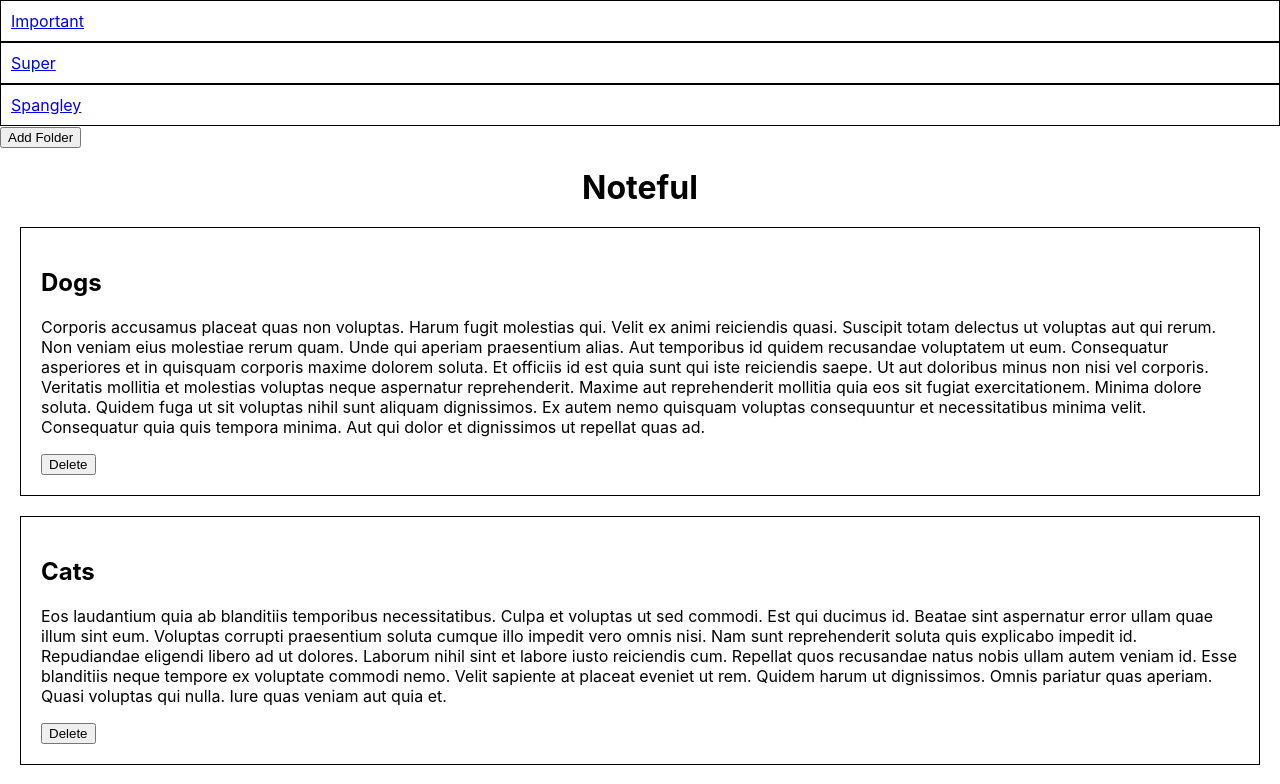
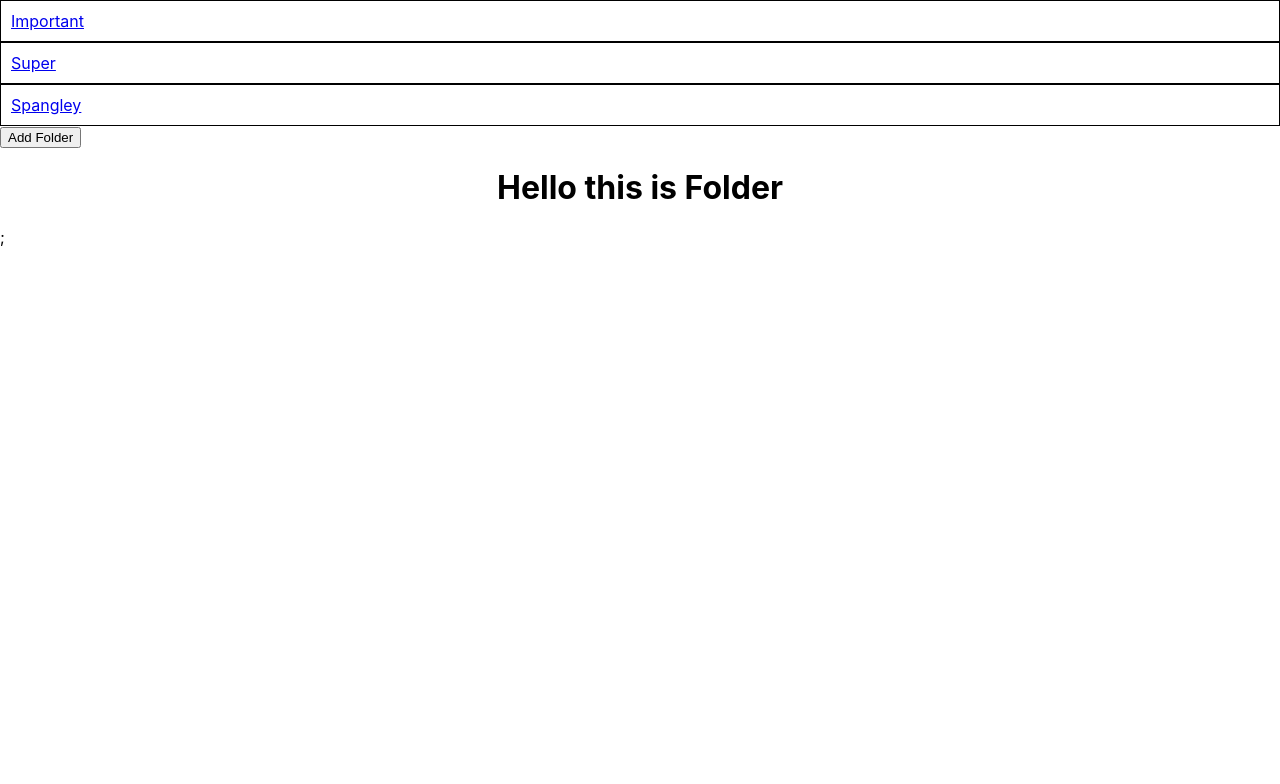
Before and after one commit to christineyoo/noteful, a React (Create React App) app: page /folder in a window 1280 px wide. Shown: the top 784 px of the page. Built offline with nearby package versions, Linux system fonts and the light colour scheme.

Commit message:
added routing to Folder component

```diff
--- a/src/App.js
+++ b/src/App.js
@@ -1,6 +1,8 @@
 import React, { Component } from "react";
 import { Route, Switch } from "react-router-dom";
 import Main from "./main.js";
+import Folder from "./Folder.js";
+
 import "./App.css";
 
 class App extends Component {
@@ -137,7 +139,15 @@ class App extends Component {
   render() {
     return (
       <div className="App">
+        <Route path="/folder" render={(props) => (
+            <Folder
+              {...props}
+              notes={this.state.notes}
+              folders={this.state.folders}
+            />
+          )} />
         <Route
+          exact
           path="/"
           render={(props) => (
             <Main
@@ -147,7 +157,6 @@ class App extends Component {
             />
           )}
         />
-        <Route path="/folder/:folder-id" />
       </div>
     );
   }
--- a/src/Folder.js
+++ b/src/Folder.js
@@ -1,8 +1,23 @@
+// Folder is responsible for rendering the notes that are in the folder that the user clicked.
 import React, { Component } from "react";
+import Sidebar from "./sidebar.js";
 
 class Folder extends Component {
+  displayNotesOfFolder = () => {
+    const folders = this.props.folders;
+    const folderOneId = "b0715efe-ffaf-11e8-8eb2-f2801f1b9fd1";
+    const filteredFolders = folders.filter((folder, i) => folder.id === folderOneId);
+  console.log(filteredFolders);
+  }
+
   render() {
-    return <div>Hello this is FOlder</div>;
+    return (
+      <div>
+        <Sidebar folders={this.props.folders} />
+        <h1>Hello this is Folder</h1>
+        {this.displayNotesOfFolder()};
+      </div>
+    );
   }
 }
 
--- a/src/sidebar.js
+++ b/src/sidebar.js
@@ -9,7 +9,7 @@ class Sidebar extends Component {
     const formattedFolders = foldersArray.map((folder, i) => {
       return (
         <div className="folder-card" key={i}>
-          <Link to="/">{folder.name}</Link>
+          <Link to="/folder">{folder.name}</Link>
         </div>
       );
     });
```
